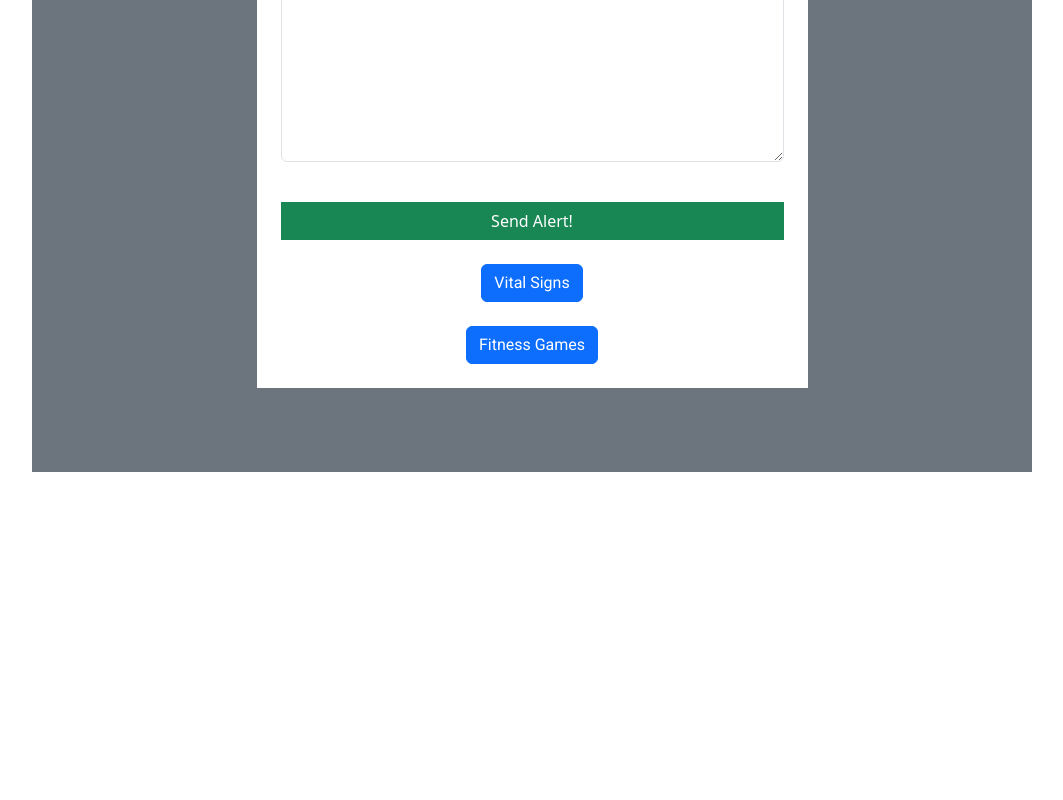
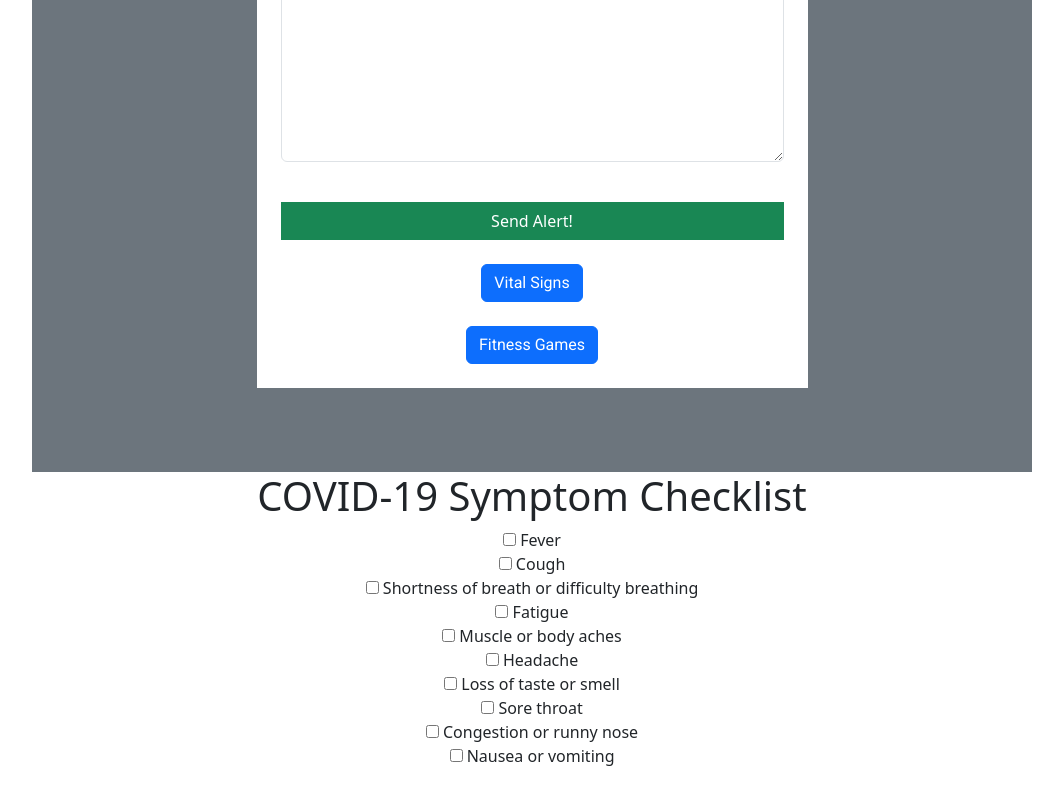
Before and after one commit to ErykushBadu/COMP308-Group2, a React (Vite) app in the folder client/: page /patient-page in a window 1280 px wide. Shown: the part 500-1300 px from the top of the page, without its empty margins (108-1171 px from the left). Before the commit the page ends 1004 px from the top, so only its background shows below. Built offline with nearby package versions, Linux system fonts and the light colour scheme.

Commit message:
Checklists added for Covid-19 and Fitness games

```diff
--- a/client/src/App.jsx
+++ b/client/src/App.jsx
@@ -4,6 +4,8 @@ import "bootstrap/dist/css/bootstrap.css";
 import Navbar from "react-bootstrap/Navbar";
 import Nav from "react-bootstrap/Nav";
 import Container from "react-bootstrap/Container";
+
+import "./assets/styles.css";
 import Login from "./Login.jsx";
 import Register from "./Register.jsx";
 import EnterVitals from "./EnterVitals.jsx";
--- a/client/src/FitnessGames.jsx
+++ b/client/src/FitnessGames.jsx
@@ -16,7 +16,46 @@ function FitnessGames() {
                 <h1>Fitness Games</h1>
             </div>
 
-            <p>It is getting late but I will add 3 games here with checkboxes for different activites</p>
+            <br></br>
+
+            <div className="container" align="left">
+                <h3>Cardiovascular Exercise Checklist</h3>
+                <ul>
+                    <li><input type="checkbox"/> 30 minutes of brisk walking</li>
+                    <li><input type="checkbox"/> 20 minutes of jogging</li>
+                    <li><input type="checkbox"/> 15 minutes of cycling</li>
+                    <li><input type="checkbox"/> 20 minutes of swimming</li>
+                    <li><input type="checkbox"/> 30 minutes of dancing</li>
+                </ul>
+            </div>
+
+            <br></br>
+
+            <div className="container" align="left">
+                <h3>Strength Training Exercise Checklist</h3>
+                <ul>
+                    <li><input type="checkbox"/> Push-ups</li>
+                    <li><input type="checkbox"/> Squats</li>
+                    <li><input type="checkbox"/> Deadlifts</li>
+                    <li><input type="checkbox"/> Bench Press</li>
+                    <li><input type="checkbox"/> Rows</li>
+                </ul>
+            </div>
+
+            <br></br>
+
+            <div className="container" align="left">
+                <h3>Flexibility Exercise Checklist</h3>
+                <ul>
+                    <li><input type="checkbox"/> Stretching</li>
+                    <li><input type="checkbox"/> Yoga</li>
+                    <li><input type="checkbox"/> Pilates</li>
+                    <li><input type="checkbox"/> Tai Chi</li>
+                    <li><input type="checkbox"/> Foam Rolling</li>
+                </ul>
+            </div>
+
+
         </Container>
     );
 }
--- a/client/src/PatientPage.jsx
+++ b/client/src/PatientPage.jsx
@@ -3,12 +3,6 @@ import axios from "axios";
 import { Link, useNavigate } from "react-router-dom";
 import { Container, Form, Button, Row, Col } from "react-bootstrap";
 import { useLocation } from "react-router-dom";
-
-/*
-To Do:
-- Need to be able to send emergency alerts (currently returns a 404 error)
-- Create a Covid-19 checklist for the patient to fill out
-*/
 
 function PatientPage() {
   let navigate = useNavigate();
@@ -89,6 +83,55 @@ function PatientPage() {
           </form>
         </div>
       </div>
+
+      <div class="container">
+
+        <h1>COVID-19 Symptom Checklist</h1>
+
+        <form>
+          <label>
+              <input type="checkbox" name="symptom" value="fever"/> Fever
+          </label>
+          <br></br>
+          <label>
+              <input type="checkbox" name="symptom" value="cough"/> Cough
+          </label>
+          <br></br>
+          <label>
+              <input type="checkbox" name="symptom" value="shortness_of_breath"/> Shortness of breath or difficulty breathing
+          </label>
+          <br></br>
+          <label>
+              <input type="checkbox" name="symptom" value="fatigue"/> Fatigue
+          </label>
+          <br></br>
+          <label>
+              <input type="checkbox" name="symptom" value="muscle_or_body_aches"/> Muscle or body aches
+          </label>
+          <br></br>
+          <label>
+              <input type="checkbox" name="symptom" value="headache"/> Headache
+          </label>
+          <br></br>
+          <label>
+              <input type="checkbox" name="symptom" value="new_loss_of_taste_or_smell"/> Loss of taste or smell
+          </label>
+          <br></br>
+          <label>
+              <input type="checkbox" name="symptom" value="sore_throat"/> Sore throat
+          </label>
+          <br></br>
+          <label>
+              <input type="checkbox" name="symptom" value="congestion_or_runny_nose"/> Congestion or runny nose
+          </label>
+          <br></br>
+          <label>
+              <input type="checkbox" name="symptom" value="nausea_or_vomiting"/> Nausea or vomiting
+          </label>
+        </form>
+
+      </div>
+
     </Container>
   );
 }
```
